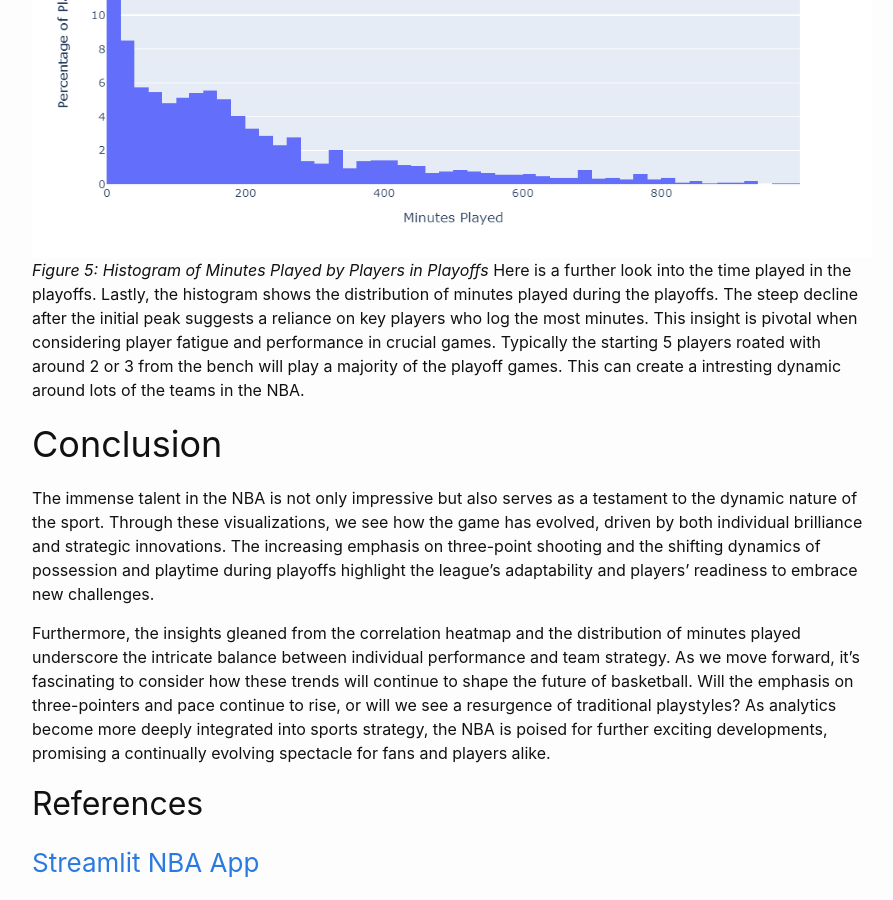
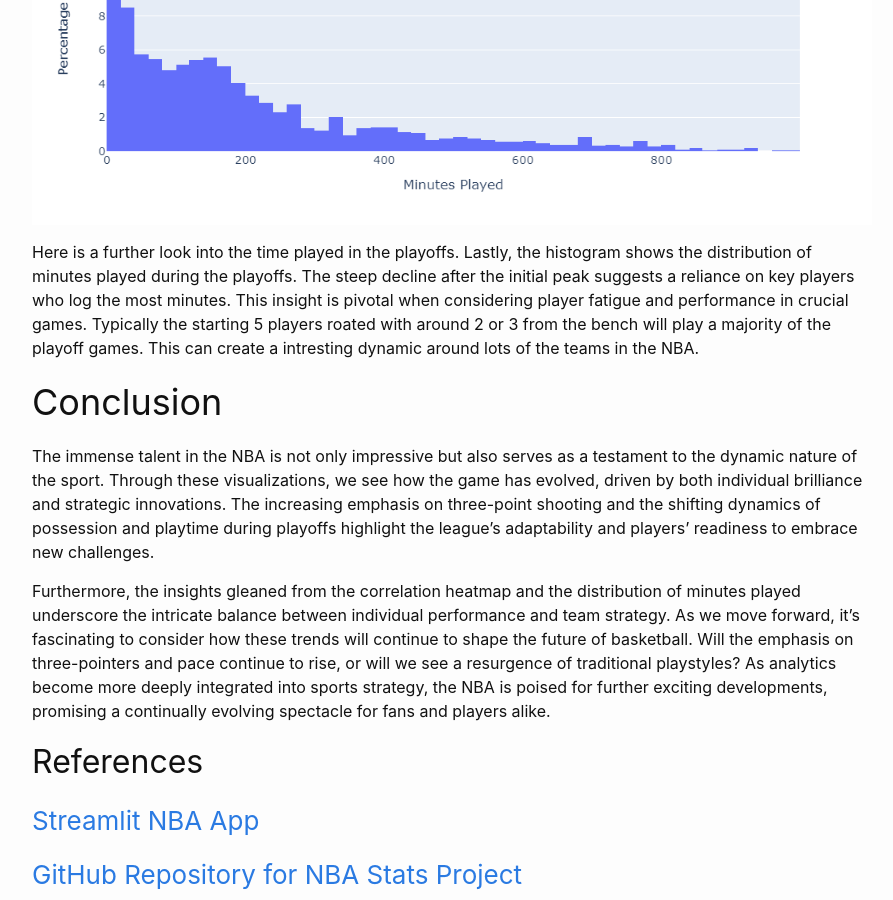
Before and after one commit to collinscd23/collinscd23.github.io, a Jekyll site: the page built from _posts/2023-12-11-EDA-Analysis.md, in a window 1280 px wide and 900 px high, scrolled down 5045 px. Shown: the whole window, without its empty margins (188-1081 px from the left). Built offline with Jekyll 4.4.1, drawn with Linux system fonts in a browser that asks for light colours; comment, search, counter and statistics services are not loaded; some of the changed text lies outside the part shown.

Commit message:
Update 2023-12-11-EDA-Analysis.md

```diff
--- a/_posts/2023-12-11-EDA-Analysis.md
+++ b/_posts/2023-12-11-EDA-Analysis.md
@@ -12,7 +12,7 @@ In this analysis, we explore the nuances of NBA player performance through vario
 # How has the game changed over the past years?
 ## FG3A (Three pointer Attempts Per 48 mins from 2012 to 2021)
 ![FG3A per 48 mins](/assets/images/FG3A_48.png)
-*Figure 1: FG3A per Min Trend Chart*
+
 This graph illustrates the average number of three-point attempts made each year by the top 100 players per 48 mins. A significant increase in three-point attempts is evident, rising by nearly 15 per 48 mins. This shift reflects a notable change in basketball's dynamics, especially with the emergence of sharpshooters like Stephen Curry and Damian Lillard, who popularized a deep-shooting play style since 2012. The following graph further demonstrates that the three-pointer isn't the only aspect that has evolved.
 
 
@@ -30,7 +30,7 @@ To conclude this section, let's examine how three-point attempts have evolved pe
 ## Correlation Heatmap Analysis
 
 ![Correlation Heatmap](/assets/images/heatmap.png)
-*Figure 4: Correlation Heatmap*
+
 
 The heatmap showcases interactions between different stats. For instance, the correlation between Points Scored ('PTS') and Field Goals Made ('FGM') is strong, as more points typically result from making more baskets. This visualization aids in understanding the relationships among various game aspects.
 
@@ -44,7 +44,7 @@ With some further investigation we can see that during the regular season the am
 
 ## Histogram of Minutes Played in Playoffs Analysis
 ![Histogram of Minutes Played in Playoffs](/assets/images/Minsplayedgraph.png)
-*Figure 5: Histogram of Minutes Played by Players in Playoffs*
+
 Here is a further look into the time played in the playoffs.
 Lastly, the histogram  shows the distribution of minutes played during the playoffs. The steep decline after the initial peak suggests a reliance on key players who log the most minutes. This insight is pivotal when considering player fatigue and performance in crucial games. Typically the starting 5 players roated with around 2 or 3 from the bench will play a majority of the playoff games.
 This can create a intresting dynamic around lots of the teams in the NBA.
```
